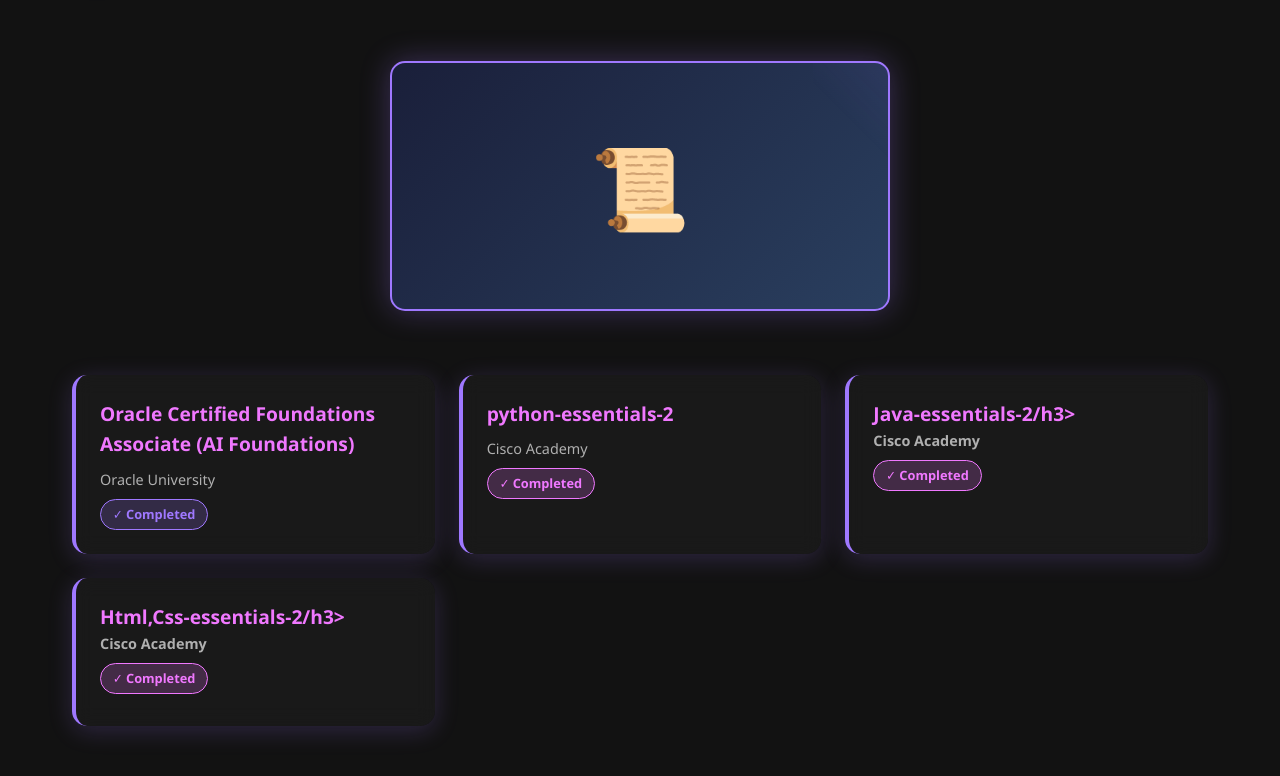
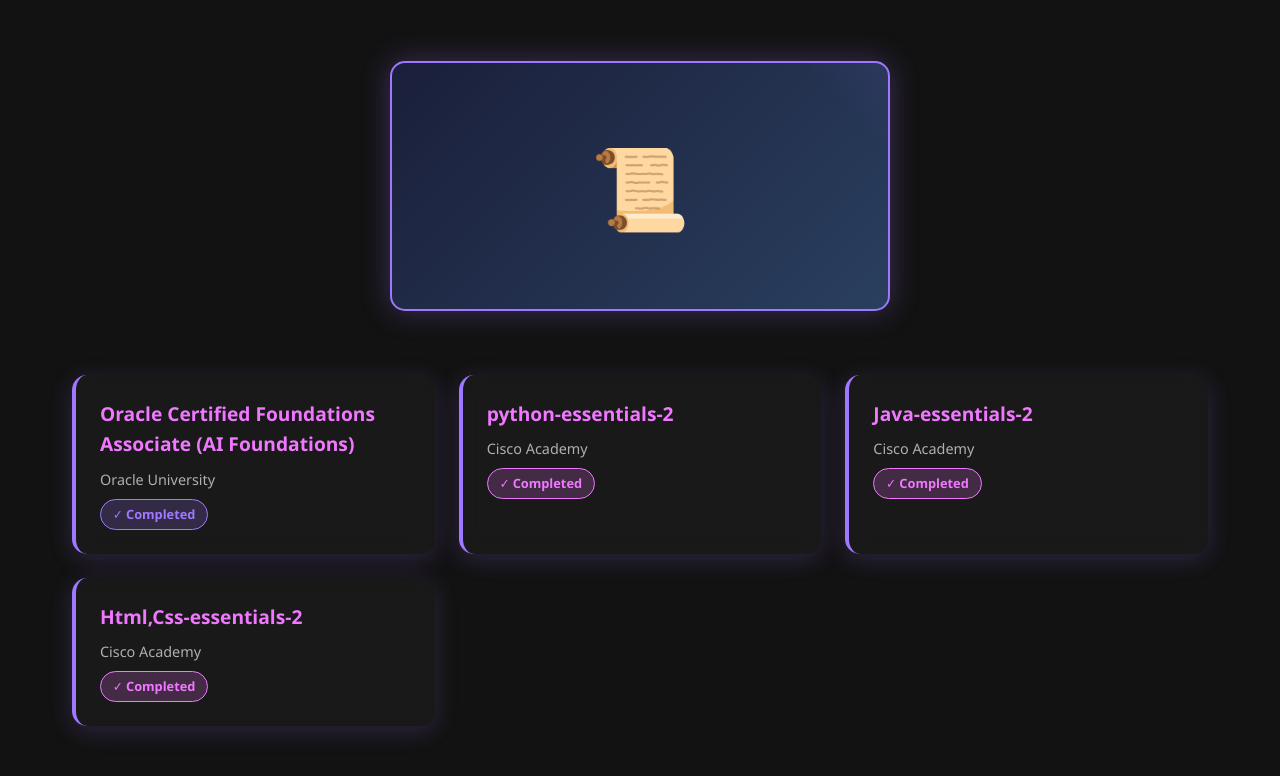
Before and after one commit to aayoub4070-creator/portfolioayoub, a plain HTML site: page index.html in a window 1280 px wide. Shown: the part 5445-6221 px from the top of the page. Drawn offline with Linux system fonts and the light colour scheme.

```diff
--- a/index.html
+++ b/index.html
@@ -792,13 +792,13 @@
             </div>
 
             <div class="cert-item">
-                <h3>Java-essentials-2/h3>
+                <h3>Java-essentials-2</h3>
                 <p>Cisco Academy</p>
                 <span class="status-badge in-progress">✓ Completed</span>
             </div>
 
             <div class="cert-item">
-                <h3>Html,Css-essentials-2/h3>
+                <h3>Html,Css-essentials-2</h3>
                 <p>Cisco Academy</p>
                 <span class="status-badge in-progress">✓ Completed</span>
             </div>
```
